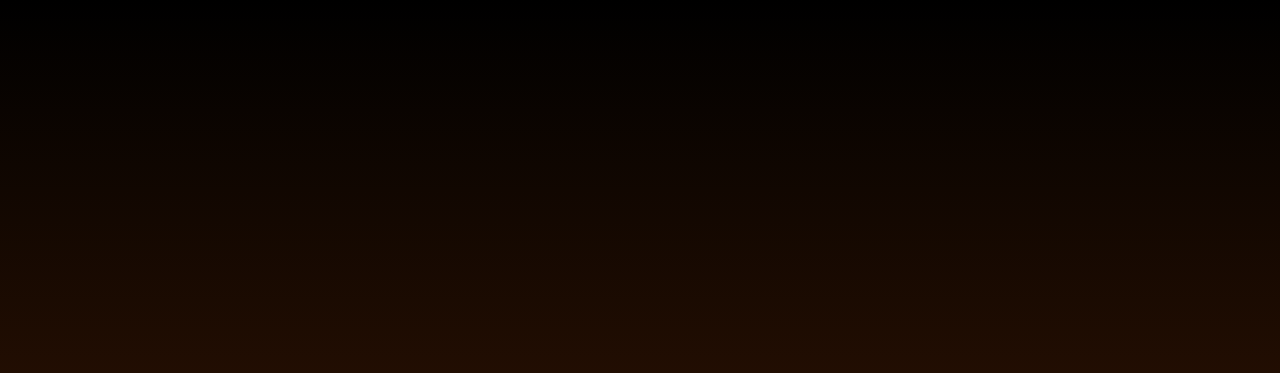
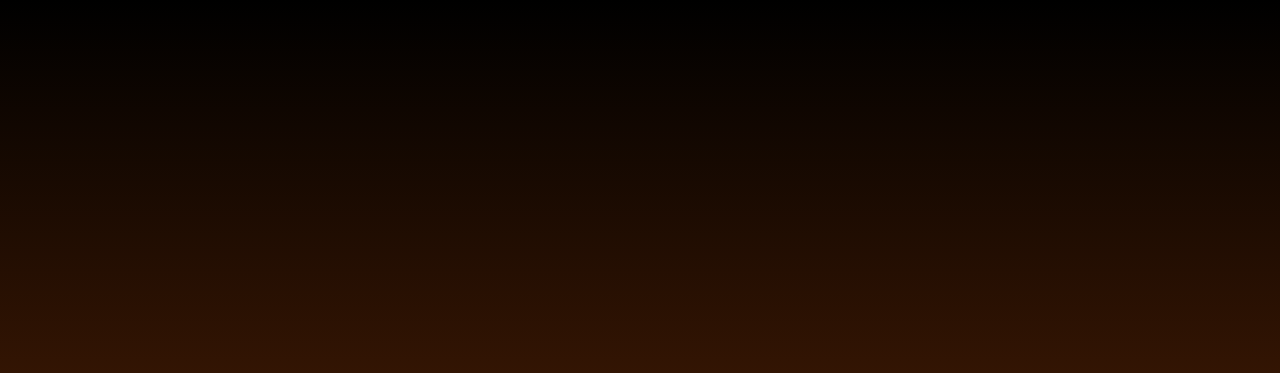
Before and after one commit to charlesmclement/Tech-Academy-Projects, a plain HTML site: page TESThtml/TESThtml/index.html in a window 1280 px wide. Shown: the top 373 px of the page. Drawn offline with Linux system fonts and the light colour scheme.

Commit message:
change gradient

```diff
--- a/TESThtml/TESThtml/StyleSheet1.css
+++ b/TESThtml/TESThtml/StyleSheet1.css
@@ -1,8 +1,8 @@
 body {
     background: rgb(0,0,0);
-    background: -moz-linear-gradient(top, rgba(0,0,0,1) 0%, rgba(255,103,15,1) 100%, rgba(255,103,15,1) 100%);
-    background: -webkit-linear-gradient(top, rgba(0,0,0,1) 0%,rgba(255,103,15,1) 100%,rgba(255,103,15,1) 100%);
-    background: linear-gradient(to bottom, rgba(0,0,0,1) 0%,rgba(255,103,15,1) 100%,rgba(255,103,15,1) 100%);
+    background: -moz-linear-gradient(top, rgba(0,0,0,1) 0%, rgba(255,103,15,1) 66%, rgba(255,103,15,1) 66%);
+    background: -webkit-linear-gradient(top, rgba(0,0,0,1) 0%,rgba(255,103,15,1) 66%,rgba(255,103,15,1) 66%);
+    background: linear-gradient(to bottom, rgba(0,0,0,1) 0%,rgba(255,103,15,1) 66%,rgba(255,103,15,1) 66%);
     filter: progid:DXImageTransform.Microsoft.gradient( startColorstr='#000000', endColorstr='#ff670f',GradientType=0 );
 }
 
```
